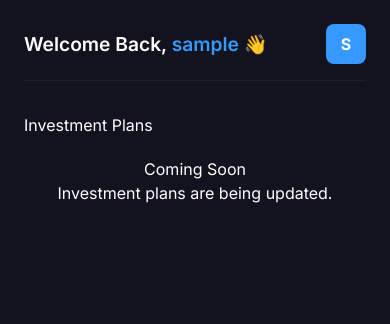
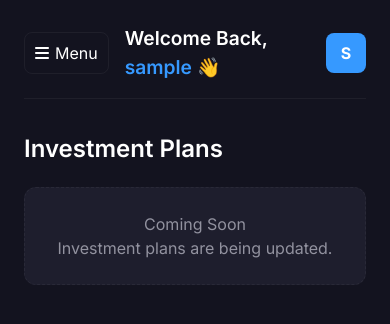
Before and after one commit to farshid-azadi/investment_v_0_1-5-2-26, a Django app: page /accounts/plans/ in a window 390 px wide. Shown: the top 324 px of the page. Run offline with Django 4.2, Linux system fonts and the light colour scheme; the visitor is signed in with stand-in values (Sample User, id 1); data that the repository does not hold is empty; parts of the project's set-up code (start-up, migrations or seed data) failed here and were passed over; some libraries are stand-ins or nearby versions.

Commit message:
changed plan

```diff
--- a/templates/base_dashboard.html
+++ b/templates/base_dashboard.html
@@ -17,13 +17,14 @@
 
     <style>
         :root {
-            --bg-body: #13131f; /* رنگ پس‌زمینه اصلی */
-            --bg-card: #1e1e2d; /* رنگ کارت‌ها */
-            --bg-sidebar: #151521; /* رنگ سایدبار */
+            --bg-body: #13131f;
+            --bg-card: #1e1e2d;
+            --bg-sidebar: #151521;
             --text-primary: #ffffff;
             --text-secondary: #92929f;
             --accent: #3699ff;
             --accent-hover: #0073e9;
+            --border: rgba(255,255,255,0.05);
         }
 
         body {
@@ -89,14 +104,15 @@
             min-height: 100vh;
         }
 
-        /* Header (Mobile Toggle & Profile) */
+        /* Header */
         .top-header {
             display: flex;
             justify-content: space-between;
             align-items: center;
             margin-bottom: 2rem;
             padding-bottom: 1rem;
-            border-bottom: 1px solid rgba(255,255,255,0.05);
+            border-bottom: 1px solid var(--border);
+            gap: 16px;
         }
 
         .user-profile {
@@ -117,8 +160,23 @@
             .sidebar { transform: translateX(-100%); }
             .sidebar.open { transform: translateX(0); }
             .main-content { margin-left: 0; }
+            .user-info { display: none; }
+        }
+
+        /* Mobile Toggle Button */
+        .menu-toggle {
+            display: none;
+            background: none;
+            border: 1px solid var(--border);
+            color: white;
+            padding: 8px 10px;
+            border-radius: 8px;
+        }
+        @media (max-width: 768px) {
+            .menu-toggle { display: inline-flex; align-items: center; gap: 6px; }
         }
     </style>
+
     {% block extra_css %}{% endblock %}
 </head>
 <body>
@@ -131,9 +189,8 @@
         </div>
 
         <nav class="menu">
-            <div style="padding: 0 24px 10px; font-size: 0.75rem; color: #555; text-transform: uppercase; font-weight: 600;">Menu</div>
+            <div class="menu-title">Menu</div>
 
-            <!-- ✅ لینک‌های اصلاح شده با Namespace -->
             <a href="{% url 'dashboard:dashboard' %}" class="menu-item {% if request.resolver_match.url_name == 'dashboard' %}active{% endif %}">
                 <i class="fas fa-home"></i> Dashboard
             </a>
@@ -150,29 +207,31 @@
                 <i class="fas fa-history"></i> Transactions
             </a>
 
-            <div style="margin-top: 20px; padding: 0 24px 10px; font-size: 0.75rem; color: #555; text-transform: uppercase; font-weight: 600;">User</div>
+            <div class="menu-title" style="margin-top: 20px;">User</div>
 
             <a href="#" class="menu-item">
                 <i class="fas fa-user-cog"></i> Profile Settings
             </a>
 
-            <!-- ✅ دکمه خروج اصلاح شده (دلیل اصلی خطا) -->
             <a href="{% url 'accounts:logout' %}" class="menu-item" style="color: #ef4444;">
                 <i class="fas fa-sign-out-alt"></i> Logout
             </a>
         </nav>
     </aside>
 
-    <!-- Main Content Area -->
+    <!-- Main Content -->
     <main class="main-content">
-        <!-- Top Header -->
         <div class="top-header">
+            <button class="menu-toggle" id="menuToggle">
+                <i class="fas fa-bars"></i> Menu
+            </button>
+
             <div style="font-size: 1.2rem; font-weight: 600;">
                 Welcome Back, <span style="color: var(--accent);">{{ user.username }}</span> 👋
             </div>
 
             <div class="user-profile">
-                <div style="text-align: right; display: none; @media(min-width:768px){display:block;}">
+                <div class="user-info">
                     <div style="font-size: 0.9rem; font-weight: 600;">{{ user.username }}</div>
                     <div style="font-size: 0.8rem; color: var(--text-secondary);">Investor</div>
                 </div>
@@ -182,26 +241,35 @@
             </div>
         </div>
 
-        <!-- Flash Messages (نمایش پیام‌های موفقیت یا خطا) -->
         {% if messages %}
             <div style="margin-bottom: 20px;">
                 {% for message in messages %}
-                    <div style="padding: 10px 15px; border-radius: 8px; margin-bottom: 10px;
-                        {% if message.tags == 'success' %}background: rgba(38, 166, 154, 0.2); color: #26a69a; border: 1px solid #26a69a;{% endif %}
-                        {% if message.tags == 'error' %}background: rgba(239, 68, 68, 0.2); color: #ef4444; border: 1px solid #ef4444;{% endif %}">
+                    <div class="alert {% if message.tags == 'success' %}alert-success{% endif %}{% if message.tags == 'error' %}alert-error{% endif %}">
                         {{ message }}
                     </div>
                 {% endfor %}
             </div>
         {% endif %}
 
-        <!-- Content Injection -->
         {% block content %}{% endblock %}
     </main>
 
+    <!-- Optional: Bootstrap JS (اگر مودال Bootstrap داری لازم است) -->
+    <script src="https://cdn.jsdelivr.net/npm/bootstrap@5.3.3/dist/js/bootstrap.bundle.min.js"
+            integrity="sha384-YvpcrYf0tY3lHB60NNkmXc5s9fDVZLESaAA55NDzOxhy9GkcIdslK1eN7N6jIeHz"
+            crossorigin="anonymous"></script>
+
     <script>
-        // اسکریپت ساده برای ریسپانسیو کردن منو در موبایل (اختیاری)
-        // فعلا نیازی نیست مگر اینکه روی موبایل تست کنید
+        const sidebar = document.getElementById("sidebar");
+        const toggleBtn = document.getElementById("menuToggle");
+
+        if (toggleBtn) {
+            toggleBtn.addEventListener("click", () => {
+                sidebar.classList.toggle("open");
+            });
+        }
     </script>
+
+    {% block extra_js %}{% endblock %}
 </body>
 </html>
--- a/templates/dashboard/plans.html
+++ b/templates/dashboard/plans.html
@@ -3,41 +3,158 @@
 
 {% block title %}Investment Plans{% endblock %}
 
+{% block extra_css %}
+<style>
+    .plans-title {
+        margin-bottom: 20px;
+        color: var(--text-primary);
+        font-size: 1.5rem;
+        font-weight: 600;
+    }
+
+    .plans-grid {
+        display: grid;
+        gap: 20px;
+        grid-template-columns: repeat(auto-fit, minmax(280px, 1fr));
+    }
+
+    .plan-card {
+        background: var(--bg-card);
+        border: 1px solid var(--border);
+        border-radius: 12px;
+        padding: 20px;
+        text-align: center;
+        transition: 0.2s;
+    }
+
+    .plan-card:hover {
+        transform: translateY(-4px);
+        border-color: rgba(54, 153, 255, 0.4);
+        box-shadow: 0 10px 20px rgba(0,0,0,0.2);
+    }
+
+    .plan-title {
+        font-size: 1.4rem;
+        font-weight: 700;
+        color: var(--accent);
+    }
+
+    .plan-duration {
+        font-size: 0.9rem;
+        color: var(--text-secondary);
+        margin-top: 4px;
+    }
+
+    .plan-roi {
+        font-size: 2.4rem;
+        font-weight: 700;
+        margin: 18px 0 12px;
+    }
+
+    .plan-roi span {
+        font-size: 1rem;
+        color: var(--text-secondary);
+        font-weight: 400;
+    }
+
+    .plan-features {
+        list-style: none;
+        padding: 0;
+        margin: 0 0 18px;
+        text-align: left;
+    }
+
+    .plan-features li {
+        padding: 10px 0;
+        border-bottom: 1px solid var(--border);
+        color: var(--text-secondary);
+        font-size: 0.95rem;
+        display: flex;
+        gap: 10px;
+        align-items: center;
+    }
+
+    .plan-features li:last-child {
+        border-bottom: none;
+    }
+
+    .plan-features i {
+        color: #26a69a;
+        min-width: 16px;
+    }
+
+    .plan-btn {
+        width: 100%;
+        background: var(--accent);
+        color: #fff;
+        border: none;
+        padding: 12px 16px;
+        border-radius: 8px;
+        font-weight: 600;
+        cursor: pointer;
+        transition: 0.2s;
+    }
+
+    .plan-btn:hover {
+        background: var(--accent-hover);
+    }
+
+    .empty-card {
+        background: var(--bg-card);
+        border: 1px dashed var(--border);
+        border-radius: 12px;
+        padding: 24px;
+        text-align: center;
+        color: var(--text-secondary);
+    }
+</style>
+{% endblock %}
+
 {% block content %}
-<h2 style="margin-bottom: 20px; color: var(--text-light);">Investment Plans</h2>
+<h2 class="plans-title">Investment Plans</h2>
 
-<div class="grid-container" style="grid-template-columns: repeat(auto-fit, minmax(300px, 1fr));">
+<div class="plans-grid">
     {% for plan in plans %}
-    <div class="card" style="border: 1px solid var(--primary); text-align: center;">
-        <div class="card-header" style="justify-content: center; flex-direction: column;">
-            <h3 style="font-size: 1.5rem; color: var(--primary);">{{ plan.name }}</h3>
-            <span style="font-size: 0.9rem; color: var(--text-gray);">{{ plan.duration_days }} Days Period</span>
+    <div class="plan-card">
+        <div>
+            <div class="plan-title">{{ plan.name }}</div>
+            <div class="plan-duration">{{ plan.duration_days }} Days Period</div>
         </div>
-        <div class="card-body">
-            <h1 style="font-size: 2.5rem; margin: 20px 0;">{{ plan.roi_percent }}% <span style="font-size: 1rem;">ROI</span></h1>
-            <ul style="list-style: none; padding: 0; text-align: left; margin-bottom: 20px;">
-                <li style="padding: 10px 0; border-bottom: 1px solid rgba(255,255,255,0.05);">
-                    <i class="fas fa-check" style="color: var(--success); margin-right: 10px;"></i>
+
+        <div class="plan-roi">
+            {{ plan.roi_percent }}% <span>ROI</span>
+        </div>
+
+        <ul class="plan-features">
+            <li>
+                <i class="fas fa-check"></i>
                 Min Invest: ${{ plan.min_amount|intcomma }}
             </li>
-                <li style="padding: 10px 0; border-bottom: 1px solid rgba(255,255,255,0.05);">
-                    <i class="fas fa-check" style="color: var(--success); margin-right: 10px;"></i>
+            <li>
+                <i class="fas fa-check"></i>
                 Max Invest: ${{ plan.max_amount|intcomma }}
             </li>
-                <li style="padding: 10px 0;">
-                    <i class="fas fa-check" style="color: var(--success); margin-right: 10px;"></i>
+            <li>
+                <i class="fas fa-check"></i>
                 Binary Bonus: {{ plan.binary_percentage }}%
             </li>
         </ul>
-            <button class="btn btn-primary" style="width: 100%;">Invest Now</button>
-        </div>
+
+        <!-- اگر مودال یا فرم خرید داری -->
+        <button
+            class="plan-btn"
+            data-plan-id="{{ plan.id }}"
+            data-plan-name="{{ plan.name }}"
+            data-plan-min="{{ plan.min_amount }}"
+            data-plan-max="{{ plan.max_amount }}"
+        >
+            Invest Now
+        </button>
     </div>
     {% empty %}
-    <div class="card">
-        <div class="card-body" style="text-align: center;">
+    <div class="empty-card">
         <h3>Coming Soon</h3>
         <p>Investment plans are being updated.</p>
-        </div>
     </div>
     {% endfor %}
 </div>
```
Also changed, not shown: other parts of templates/base_dashboard.html (+49 -8 lines), apps/accounts/services/plan_service.py (+48 -40 lines). Lines whose indentation alone changed are shown as unchanged.
